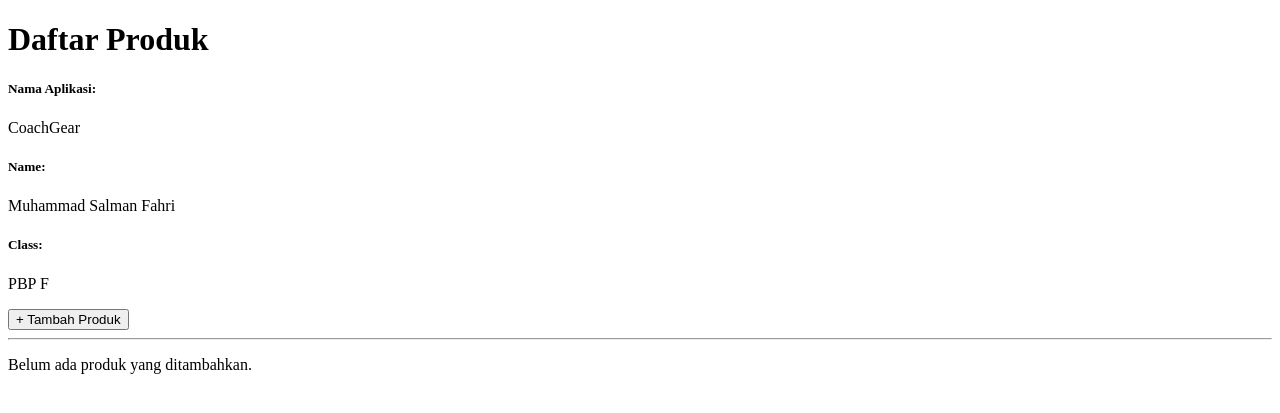
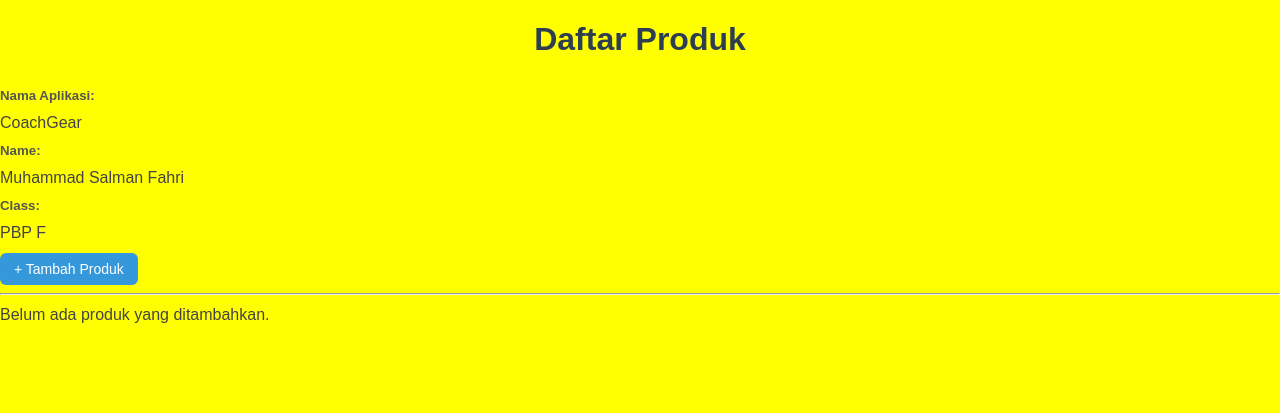
Before and after one commit to Slamooyn/coach-gear, a Django app: page / in a window 1280 px wide. Shown: the top 413 px of the page. Run offline with Django 5.2, Linux system fonts and the light colour scheme; data that the repository does not hold is empty.

Commit message:
test css

```diff
--- a/coach_gear_site/settings.py
+++ b/coach_gear_site/settings.py
@@ -12,6 +12,8 @@ https://docs.djangoproject.com/en/5.2/ref/settings/
 import os
 from dotenv import load_dotenv
 from pathlib import Path
+BASE_DIR = Path(__file__).resolve().parent.parent
+
 
 load_dotenv()
 
@@ -138,6 +140,9 @@ USE_TZ = True
 # https://docs.djangoproject.com/en/5.2/howto/static-files/
 
 STATIC_URL = 'static/'
+STATICFILES_DIRS = [
+    BASE_DIR / "static",
+]
 
 # Default primary key field type
 # https://docs.djangoproject.com/en/5.2/ref/settings/#default-auto-field
--- /dev/null
+++ b/static/style.css
@@ -0,0 +1,86 @@
+/* Reset */
+body {
+    margin: 0;
+    padding: 0;
+    font-family: Arial, Helvetica, sans-serif;
+    background: #f0f2f5;   /* ganti jadi abu muda biar terang */
+    color: #222;           /* teks lebih gelap, kontras */
+}
+
+/* Container utama */
+.container {
+    max-width: 800px;
+    margin: 40px auto;
+    padding: 20px;
+    background: #fff;
+    border-radius: 12px;
+    box-shadow: 0 2px 10px rgba(0,0,0,0.15);
+}
+
+/* Heading */
+h1 {
+    text-align: center;
+    margin-bottom: 30px;
+    color: #2c3e50;
+}
+
+h2 {
+    margin: 10px 0;
+    color: #34495e;
+}
+
+h5 {
+    margin: 5px 0;
+    font-weight: bold;
+    color: #555;
+}
+
+/* Produk list */
+.product-card {
+    padding: 15px;
+    margin-bottom: 20px;
+    border: 1px solid #ddd;
+    border-radius: 10px;
+    background: #fafafa;
+    transition: all 0.2s ease-in-out;
+}
+
+.product-card:hover {
+    background: #f4f6f8;
+    transform: translateY(-3px);
+    box-shadow: 0 3px 8px rgba(0,0,0,0.1);
+}
+
+/* Tombol */
+button {
+    padding: 8px 14px;
+    border: none;
+    border-radius: 6px;
+    background: #3498db;
+    color: white;
+    cursor: pointer;
+    font-size: 14px;
+    transition: background 0.2s, transform 0.1s;
+}
+
+button:hover {
+    background: #2980b9;
+    transform: scale(1.05);
+}
+body {
+    background: yellow !important;
+}
+/* Gambar */
+img {
+    border-radius: 6px;
+    margin: 10px 0;
+    max-width: 100%;
+    height: auto;
+}
+
+/* Deskripsi produk */
+p {
+    margin: 8px 0;
+    line-height: 1.5;
+    color: #444;
+}
--- a/templates/base.html
+++ b/templates/base.html
@@ -4,6 +4,7 @@
 <head>
     <meta charset="UTF-8" />
     <meta name="viewport" content="width=device-width, initial-scale=1.0" />
+    <link rel="stylesheet" href="{% static 'style.css' %}">
     {% block meta %} {% endblock meta %}
 </head>
 
```
